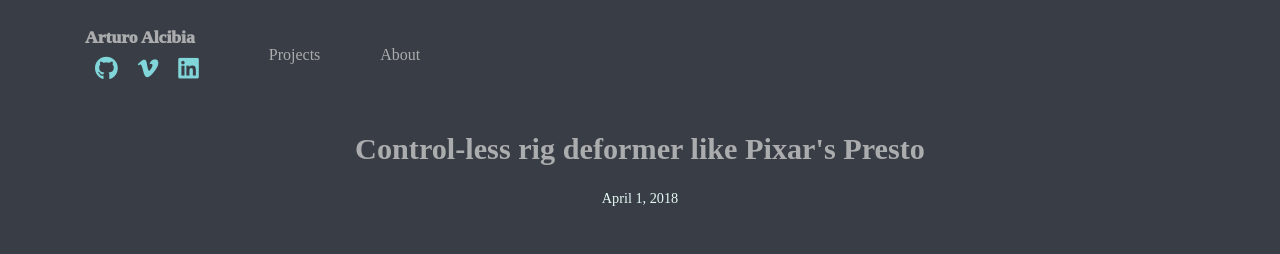
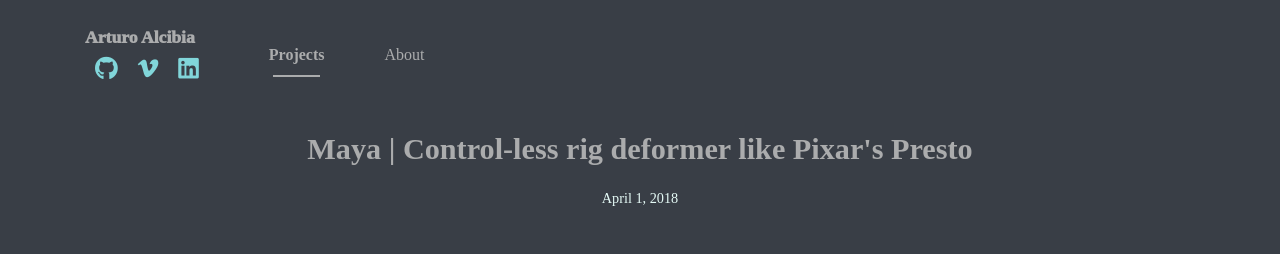
Before and after one commit to arturoalcibia/arturoalcibia.github.io, a Jekyll site: the page built from _projects/2018-04-01-maya-api-control-less-deformer.md, in a window 1280 px wide. Shown: the top 254 px of the page. Built offline with Jekyll 4.4.1, drawn with Linux system fonts in a browser that asks for light colours; nearby versions of some CDN libraries; some web fonts are replaced; comment, search, counter and statistics services are not loaded; some of the changed lines change nothing that is shown.

Commit message:
Transfer posts to projects

```diff
--- a/_posts/2018-04-01-maya-api-control-less-deformer.md
+++ b/_projects/2018-04-01-maya-api-control-less-deformer.md
@@ -1,11 +1,11 @@
 ---
 layout: post
-title: Control-less rig deformer like Pixar's Presto
+title: Maya | Control-less rig deformer like Pixar's Presto
 subtitle :
 tags: [Maya, c++]
 author: Arturo Alcibia
-categories: [projects]
 comments : True
+icon: assets/project/directSelection.jpg
 ---
 
 Maya deformer to manipulate your rig directly from the mesh.
```
